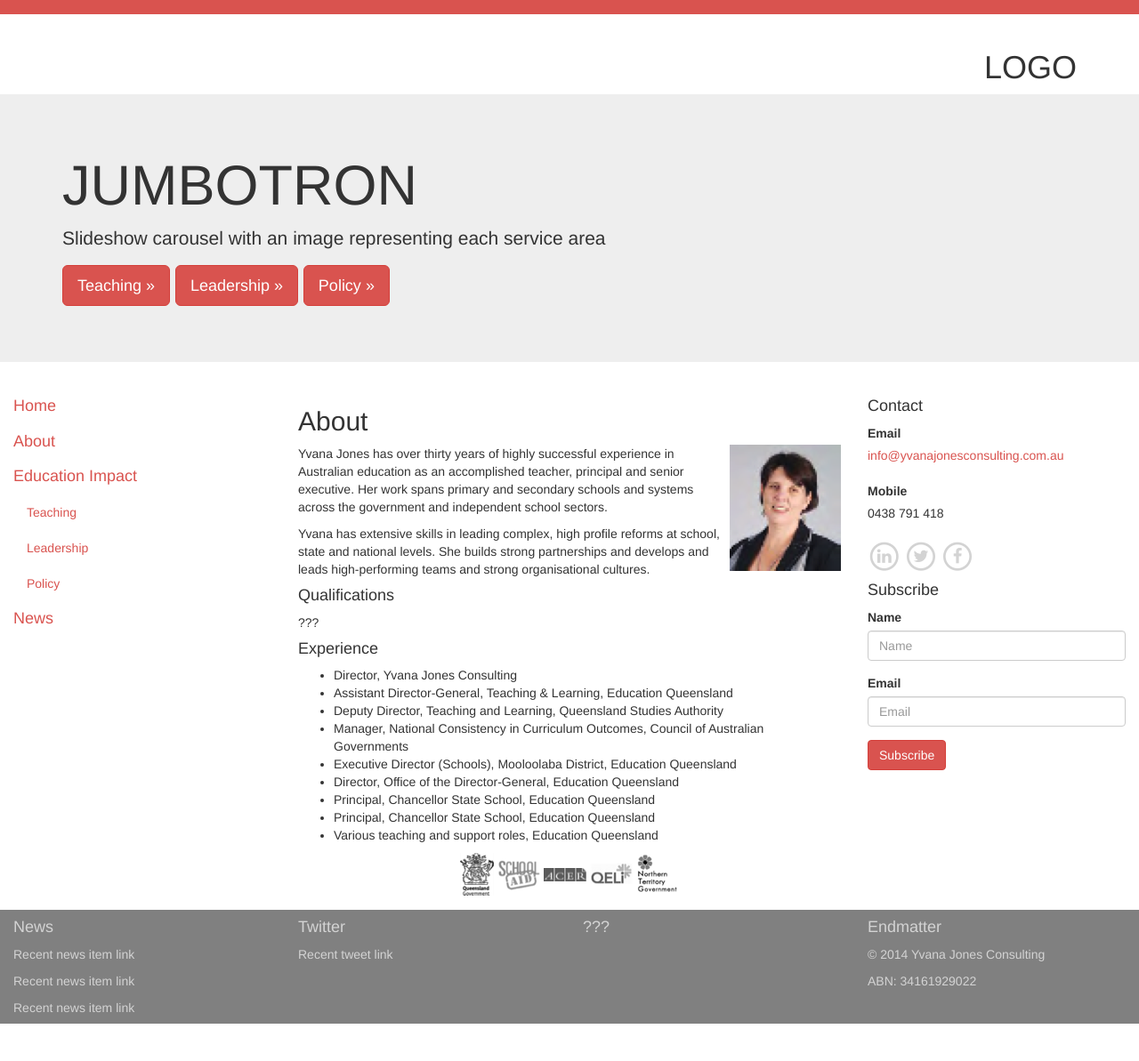
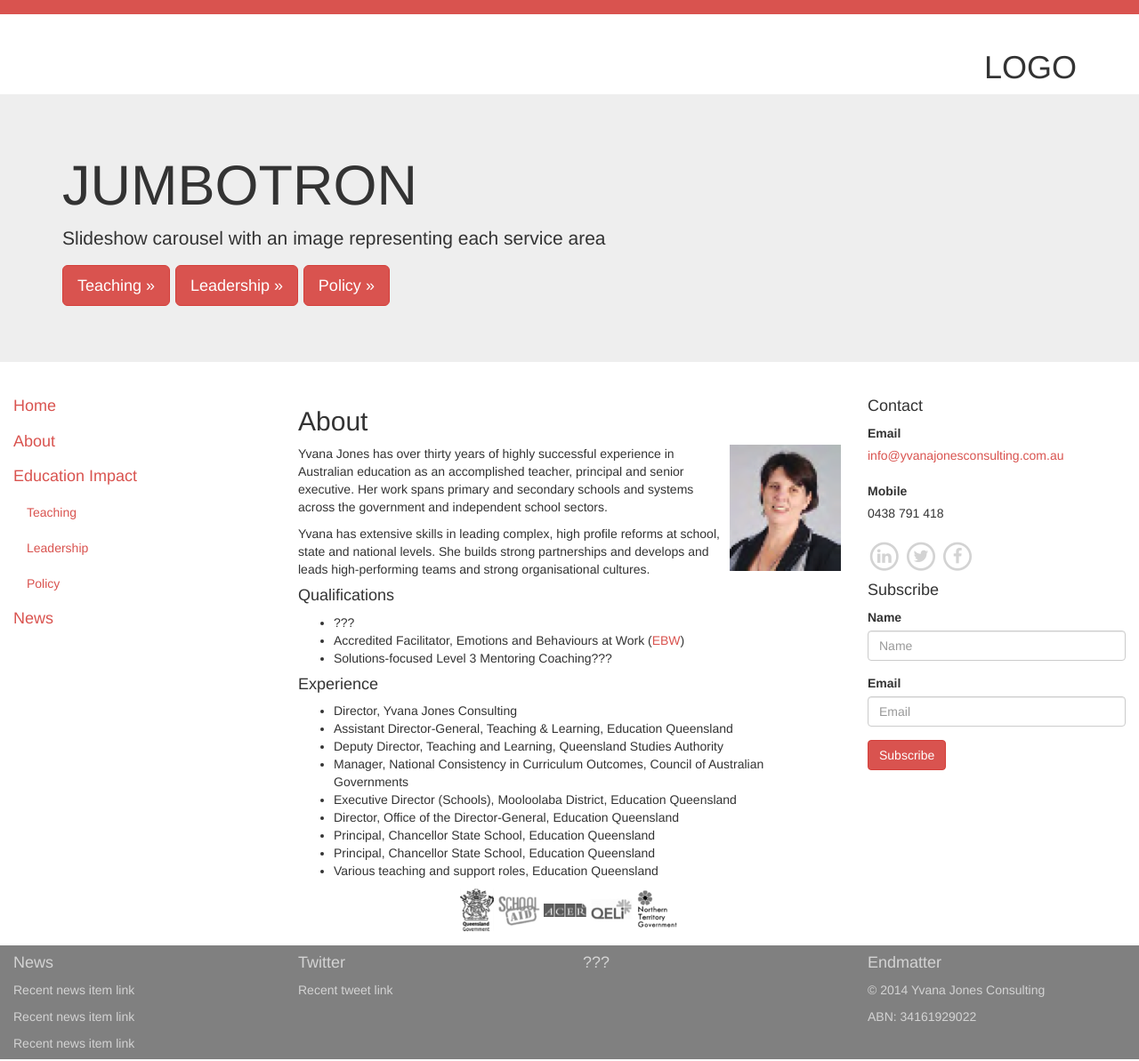
Before and after one commit to idm/idm.github.io, a Jekyll site: the page built from yjc/about.md, in a window 1280 px wide. Shown: the whole page at 89% size. Built offline with Jekyll 4.4.1, drawn with Linux system fonts in a browser that asks for light colours; nearby versions of some CDN libraries; before the commit the page ends 1153 px from its top, so only the background shows below that.

Commit message:
adding EBW & coaching to qualifications

```diff
--- a/yjc/about.md
+++ b/yjc/about.md
@@ -9,7 +9,9 @@ Yvana Jones has over thirty years of highly successful experience in Australian
 Yvana has extensive skills in leading complex, high profile reforms at school, state and national levels. She builds strong partnerships and develops and leads high-performing teams and strong organisational cultures.
 
 <h4>Qualifications</h4>
-???
+*	???
+*	Accredited Facilitator, Emotions and Behaviours at Work ([EBW](http://www.ebwonline.com/))
+*	Solutions-focused Level 3 Mentoring Coaching???
 
 <h4>Experience</h4>
 *	Director, Yvana Jones Consulting
```
